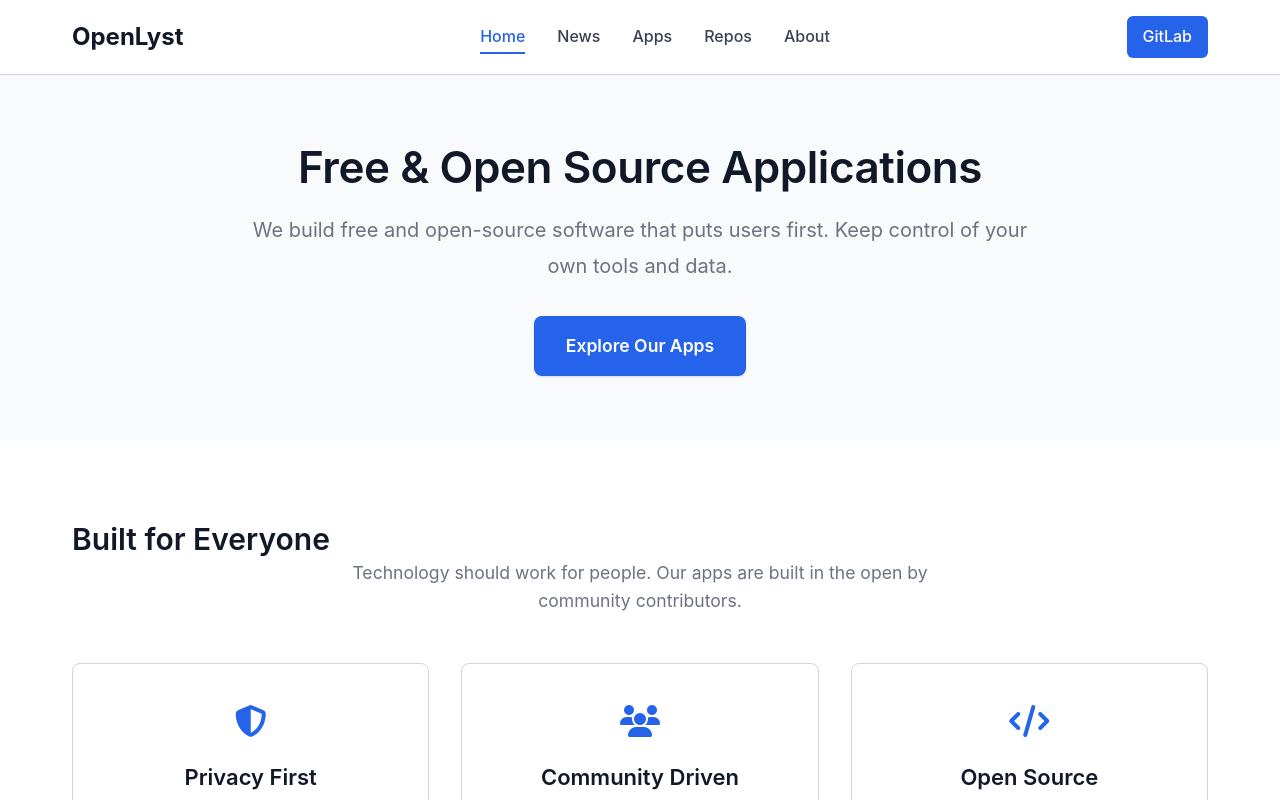
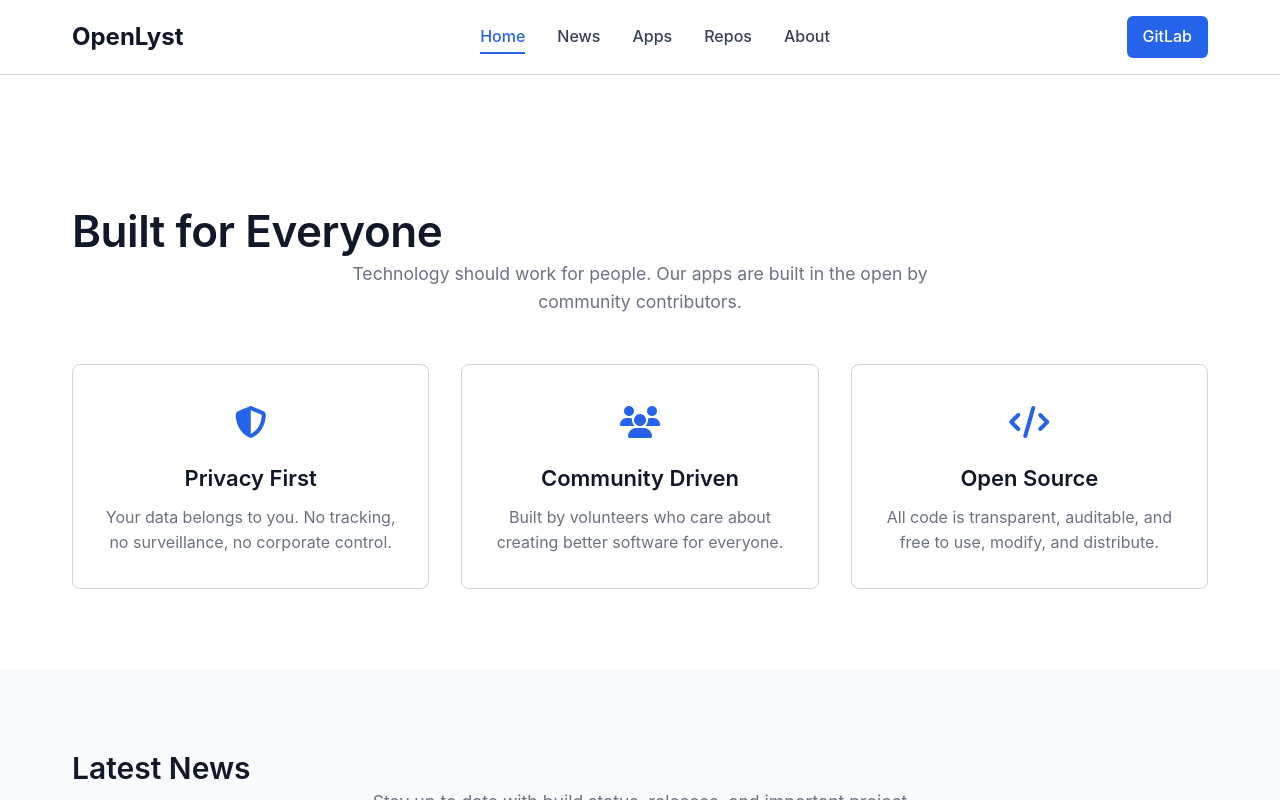
Before and after one commit to openlyst/openlyst, a React (Vite) app: page / in a window 1280 px wide. Shown: the top 800 px of the page. Built offline with nearby package versions, Linux system fonts and the light colour scheme.

Commit message:
remove unneeded scection

```diff
--- a/src/App.css
+++ b/src/App.css
@@ -182,51 +182,7 @@
 
 /* Home Page */
 .home {
-  padding: 0;
-}
-
-.hero {
-  background: var(--bg-alt);
-  padding: 4rem 2rem;
-  text-align: center;
-}
-
-.hero-content {
-  max-width: 800px;
-  margin: 0 auto;
-}
-
-.hero h1 {
-  font-size: 2.75rem;
-  margin-bottom: 1rem;
-  color: var(--text-dark);
-}
-
-.hero-subtitle {
-  font-size: 1.25rem;
-  color: var(--text-light);
-  margin-bottom: 2rem;
-  line-height: 1.8;
-}
-
-.cta-button {
-  display: inline-block;
-  background: var(--primary);
-  color: white;
-  padding: 1rem 2rem;
-  border-radius: 8px;
-  font-weight: 600;
-  font-size: 1.1rem;
-  text-decoration: none;
-  transition: all 0.2s ease;
-  box-shadow: var(--shadow);
-}
-
-.cta-button:hover {
-  background: var(--primary-dark);
-  transform: translateY(-2px);
-  box-shadow: var(--shadow-lg);
-  color: white;
+  padding: 3rem 0;
 }
 
 .features {
--- a/src/pages/Home.jsx
+++ b/src/pages/Home.jsx
@@ -3,22 +3,9 @@ import { Link } from 'react-router-dom'
 export default function Home() {
   return (
     <div className="home">
-      <section className="hero">
-        <div className="hero-content">
-          <h1>Free & Open Source Applications</h1>
-          <p className="hero-subtitle">
-            We build free and open-source software that puts users first.
-            Keep control of your own tools and data.
-          </p>
-          <Link to="/apps" className="cta-button">
-            Explore Our Apps
-          </Link>
-        </div>
-      </section>
-
       <section className="features">
         <div className="container">
-          <h2>Built for Everyone</h2>
+          <h1>Built for Everyone</h1>
           <p className="section-subtitle">
             Technology should work for people. Our apps are built in the open by community contributors.
           </p>
```
